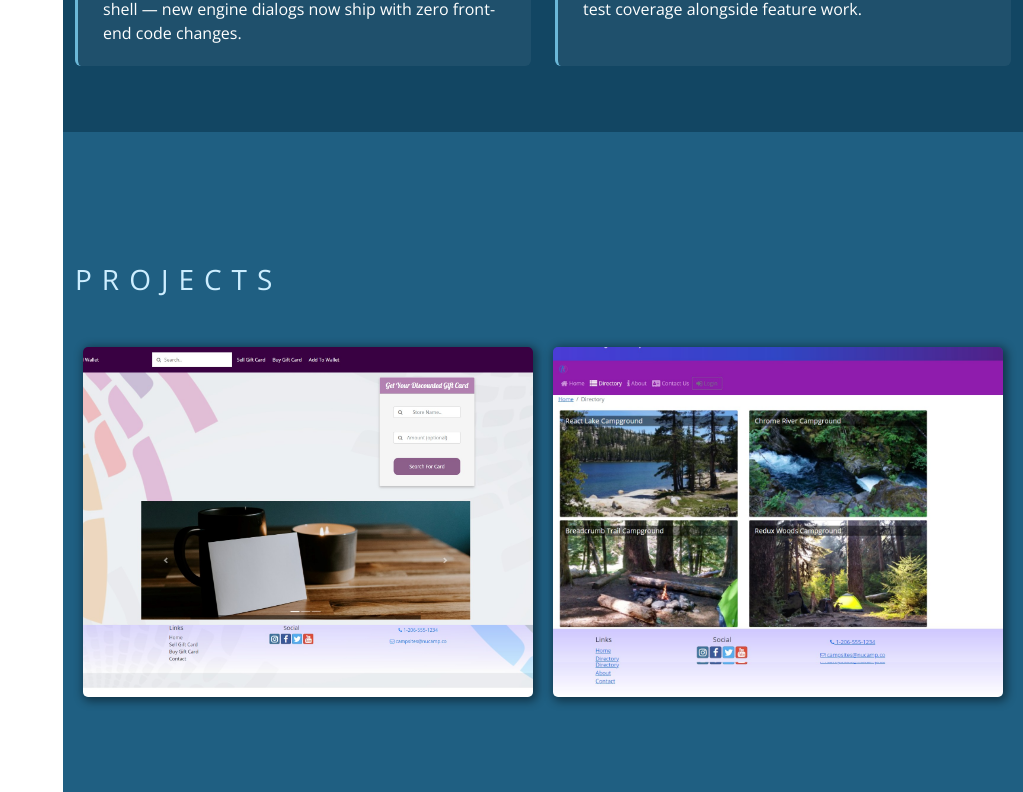
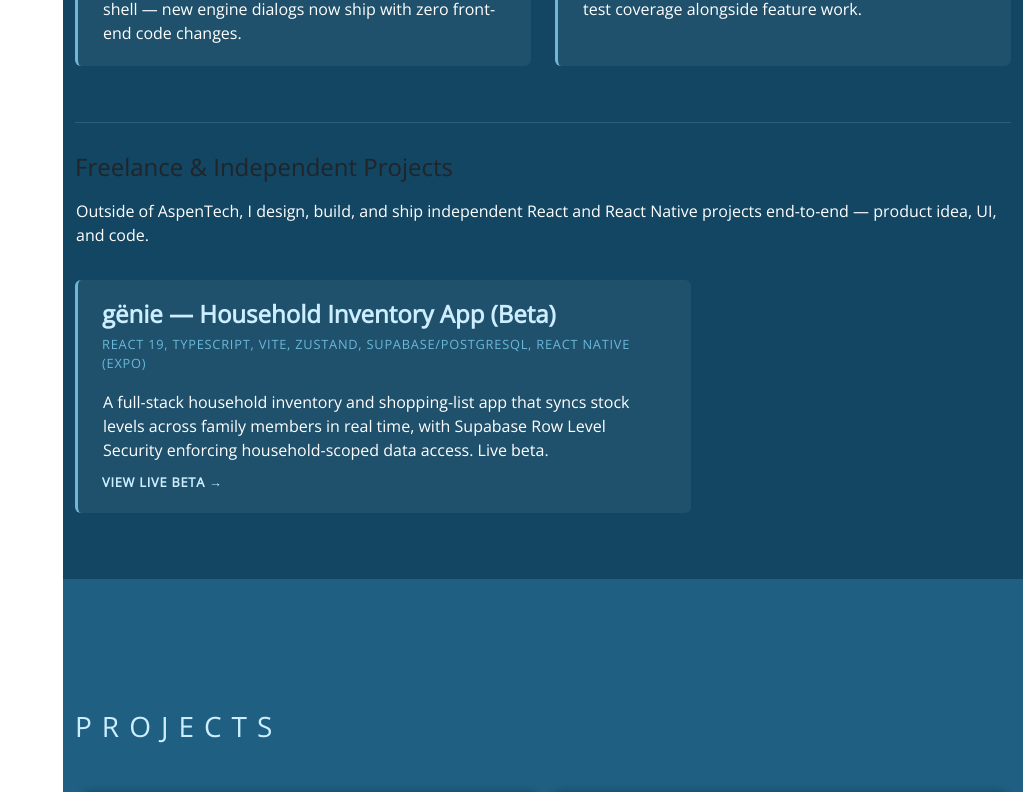
Before and after one commit to monali-W/MYPROFILE, a React (Create React App) app in the folder my-profile/: page / in a window 1280 px wide. Shown: the part 1660-2452 px from the top of the page, without its empty margins (257-1280 px from the left). Built offline with nearby package versions, Linux system fonts and the light colour scheme.

Commit message:
updated my profile

```diff
--- a/my-profile/src/components/Experience.js
+++ b/my-profile/src/components/Experience.js
@@ -1,5 +1,5 @@
 import React from "react";
-import { EXPERIENCE, HIGHLIGHTS } from "../shared/experience";
+import { ROLES } from "../shared/experience";
 
 function Experience() {
   return (
@@ -11,6 +11,8 @@ function Experience() {
           </div>
         </div>
 
+        {ROLES.map(role => (
+          <div key={role.id} className="role-block">
             <div
               id="experience-role-div"
               className="row"
@@ -20,22 +22,35 @@ function Experience() {
             >
               <div className="col-12">
                 <h4 className="pull-quote text-center text-sm-start">
-              {EXPERIENCE.role} &mdash; {EXPERIENCE.company}, {EXPERIENCE.location}
+                  {role.company ? (
+                    <>
+                      {role.role} &mdash; {role.company}
+                      {role.location ? `, ${role.location}` : ""}
+                    </>
+                  ) : (
+                    role.role
+                  )}
                 </h4>
+                {role.dates && (
                   <p className="role-dates text-center text-sm-start">
-              {EXPERIENCE.dates}
+                    {role.dates}
                   </p>
+                )}
                 <p className="body-copy text-center text-sm-start">
-              {EXPERIENCE.summary}
+                  {role.summary}
                 </p>
               </div>
             </div>
 
-        <div id="experience-highlight-grid" className="row">
-          {HIGHLIGHTS.map((item, index) => (
+            <div className="row experience-highlight-grid">
+              {role.highlights.map((item, index) => (
                 <div
                   key={item.id}
-              className="col-12 col-md-6 py-3"
+                  className={
+                    role.highlights.length === 1
+                      ? "col-12 col-md-8 py-3"
+                      : "col-12 col-md-6 py-3"
+                  }
                   data-aos="fade-up"
                   data-aos-delay={50 + index * 50}
                   data-aos-duration="1000"
@@ -44,10 +59,22 @@ function Experience() {
                     <h4>{item.name}</h4>
                     <div className="experience-card-stack">{item.stack}</div>
                     <p className="body-copy">{item.blurb}</p>
+                    {item.link && (
+                      <a
+                        className="experience-card-link"
+                        href={item.link}
+                        target="_blank"
+                        rel="noreferrer"
+                      >
+                        {item.linkLabel || "View Live"} &rarr;
+                      </a>
+                    )}
                   </div>
                 </div>
               ))}
             </div>
+          </div>
+        ))}
       </div>
     </section>
   );
--- a/my-profile/src/components/ProjectAreaComponent.js
+++ b/my-profile/src/components/ProjectAreaComponent.js
@@ -3,6 +3,18 @@ import { PROJECTS } from "../shared/myProjects";
 import ProjectModal from "./ProjectModalComponent";
 
 function ProjectThumb(props) {
+  const { project } = props;
+
+  // Projects with a live demo link open straight to that site; the rest
+  // still open the project modal (video/description/source code).
+  const handleClick = () => {
+    if (project.openDirect && project.demo) {
+      window.open(project.demo, "_blank", "noopener,noreferrer");
+    } else {
+      props.setActiveProject(project);
+    }
+  };
+
   return (
     <div
       className="project-thumb"
@@ -10,10 +22,10 @@ function ProjectThumb(props) {
       data-aos-delay="150"
       data-aos-duration="1000"
       style={{
-        backgroundImage: `url(${props.project.image})`,
+        backgroundImage: `url(${project.image})`,
         backgroundPosition: "center"
       }}
-      onClick={() => props.setActiveProject(props.project)}
+      onClick={handleClick}
     >
       {/* <img src={props.project.image} alt=""></img> */}
     </div>
--- a/my-profile/src/components/ProjectModalComponent.js
+++ b/my-profile/src/components/ProjectModalComponent.js
@@ -34,7 +34,9 @@ function ProjectModal(props) {
         <ModalBody>
           <div className="modal-column-container">
             <div className="modal-img-column">
-              {window.innerWidth < 575 ? projectImg : projectVid}
+              {!props.project.video || window.innerWidth < 575
+                ? projectImg
+                : projectVid}
             </div>
 
             <div className="modal-description-column">
@@ -47,6 +49,18 @@ function ProjectModal(props) {
               </p>
 
               <div className="modal-bttn-container">
+                {props.project.demo && (
+                  <a
+                    className="code-bttn"
+                    id="active-project-demo"
+                    href={props.project.demo}
+                    target="_blank"
+                    rel="noreferrer"
+                  >
+                    Live Demo
+                  </a>
+                )}
+                {props.project.github && (
                   <a
                     className="code-bttn"
                     id="active-project-github"
@@ -56,6 +70,7 @@ function ProjectModal(props) {
                   >
                     Source Code
                   </a>
+                )}
               </div>
             </div>
           </div>
--- a/my-profile/src/shared/experience.js
+++ b/my-profile/src/shared/experience.js
@@ -1,13 +1,13 @@
-export const EXPERIENCE = {
+export const ROLES = [
+  {
+    id: "aspentech",
     role: "Lead Front-End Developer",
     company: "AspenTech",
     location: "MA",
     dates: "May 2022 – Present",
     summary:
-    "I own front-end architecture for AspenTech's engineering-simulation platform — spanning cloud web apps, desktop UIs embedded via WebView2, and the shared component libraries used across a large Nx monorepo."
-};
-
-export const HIGHLIGHTS = [
+      "I own front-end architecture for AspenTech's engineering-simulation platform — spanning cloud web apps, desktop UIs embedded via WebView2, and the shared component libraries used across a large Nx monorepo.",
+    highlights: [
       {
         id: "nge-platform",
         name: "NGE Front-End Simulator Platform",
@@ -36,4 +36,26 @@ export const HIGHLIGHTS = [
         blurb:
           "Built core AIMB screens end-to-end — dataset management, model configuration, data-cleaning workflows, and analyze/deploy pages — with i18n and test coverage alongside feature work."
       }
+    ]
+  },
+  {
+    id: "freelance",
+    role: "Freelance & Independent Projects",
+    company: "",
+    location: "",
+    dates: "",
+    summary:
+      "Outside of AspenTech, I design, build, and ship independent React and React Native projects end-to-end — product idea, UI, and code.",
+    highlights: [
+      {
+        id: "genie",
+        name: "gënie — Household Inventory App (Beta)",
+        stack: "React 19, TypeScript, Vite, Zustand, Supabase/PostgreSQL, React Native (Expo)",
+        blurb:
+          "A full-stack household inventory and shopping-list app that syncs stock levels across family members in real time, with Supabase Row Level Security enforcing household-scoped data access. Live beta.",
+        link: "https://invy-app.netlify.app/",
+        linkLabel: "View Live Beta"
+      }
+    ]
+  }
 ];
--- a/my-profile/src/shared/myProjects.js
+++ b/my-profile/src/shared/myProjects.js
@@ -7,8 +7,19 @@ import nucampsite2 from "../images/nucampsite2.png";
 import nucampsite3 from "../images/nucampsite3.png";
 import giftCardWalletVideo from "../images/giftCardWalletVideo.mp4";
 import nucampVideo from "../images/nucampVideo.mp4";
+import genieCover from "../images/genie-cover.svg";
 
 export const PROJECTS = [
+  {
+    id: "project0",
+    name: "gënie — Household Inventory App",
+    description:
+      "A full-stack household inventory and shopping-list app (React 19, TypeScript, Vite, Zustand, Supabase/PostgreSQL) that syncs stock levels across family members in real time, with Supabase Row Level Security enforcing household-scoped data access. Currently in beta.",
+    image: genieCover,
+    demo: "https://invy-app.netlify.app/",
+    openDirect: true
+  },
+
   {
     id: "project1",
     carouselId: "carousel1",
--- a/my-profile/src/style.css
+++ b/my-profile/src/style.css
@@ -167,6 +167,26 @@ p {
 }
 #experience-section .experience-card p.body-copy {
   margin-bottom: 0;
+}
+#experience-section .experience-card-link {
+  display: inline-block;
+  margin-top: 10px;
+  color: #cdeeff;
+  font-size: 0.8rem;
+  font-weight: 700;
+  text-transform: uppercase;
+  letter-spacing: 0.06em;
+  text-decoration: none;
+  transition: color 0.2s;
+}
+#experience-section .experience-card-link:hover {
+  color: white;
+  text-decoration: none;
+}
+#experience-section .role-block + .role-block {
+  margin-top: 40px;
+  padding-top: 30px;
+  border-top: 1px solid rgba(255, 255, 255, 0.12);
 }
 
 #projects-section {
```
Also changed, not shown: my-profile/src/images/genie-cover.svg (added), 1 other file (tests, documents, lock files or other folders). Lines whose indentation alone changed are shown as unchanged.
